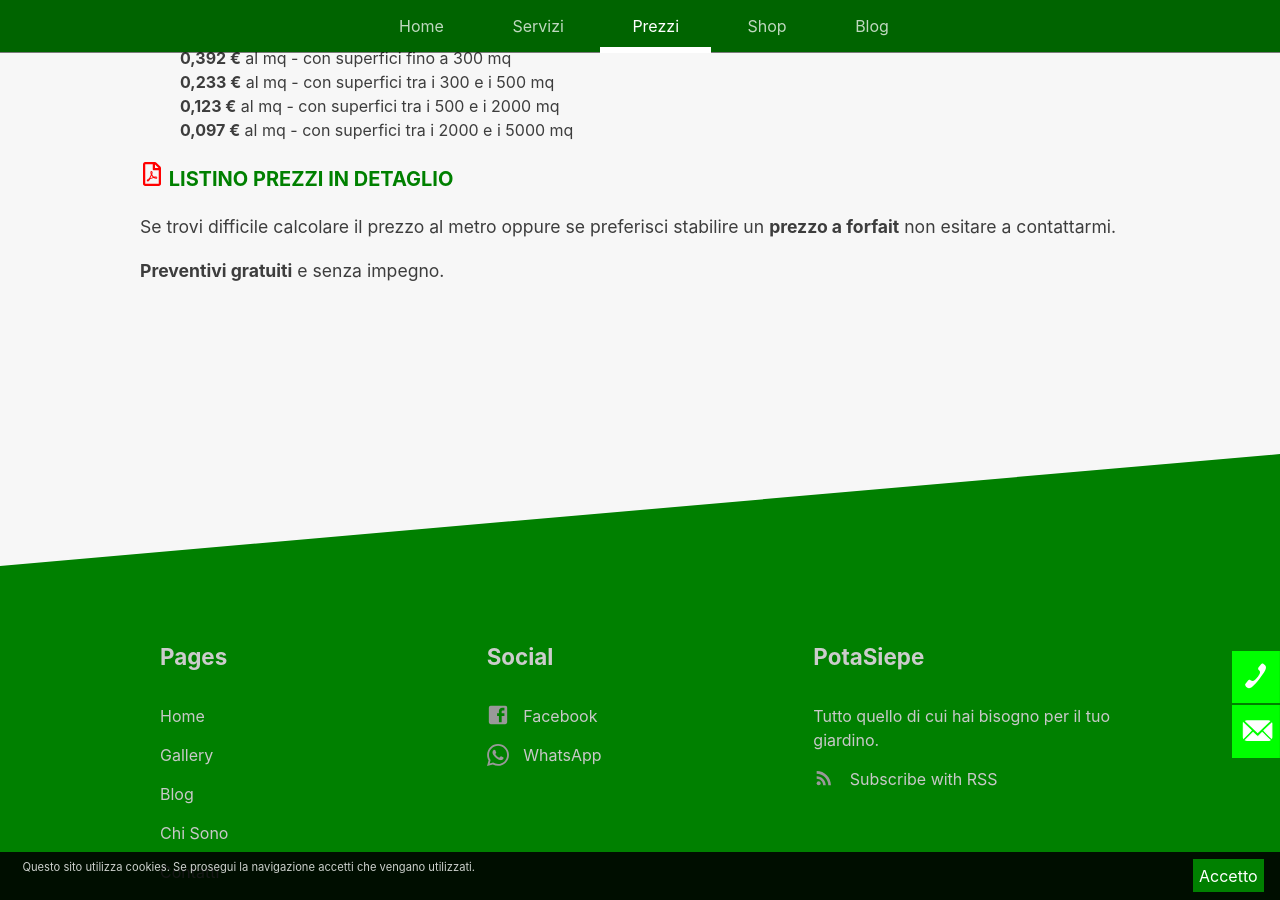
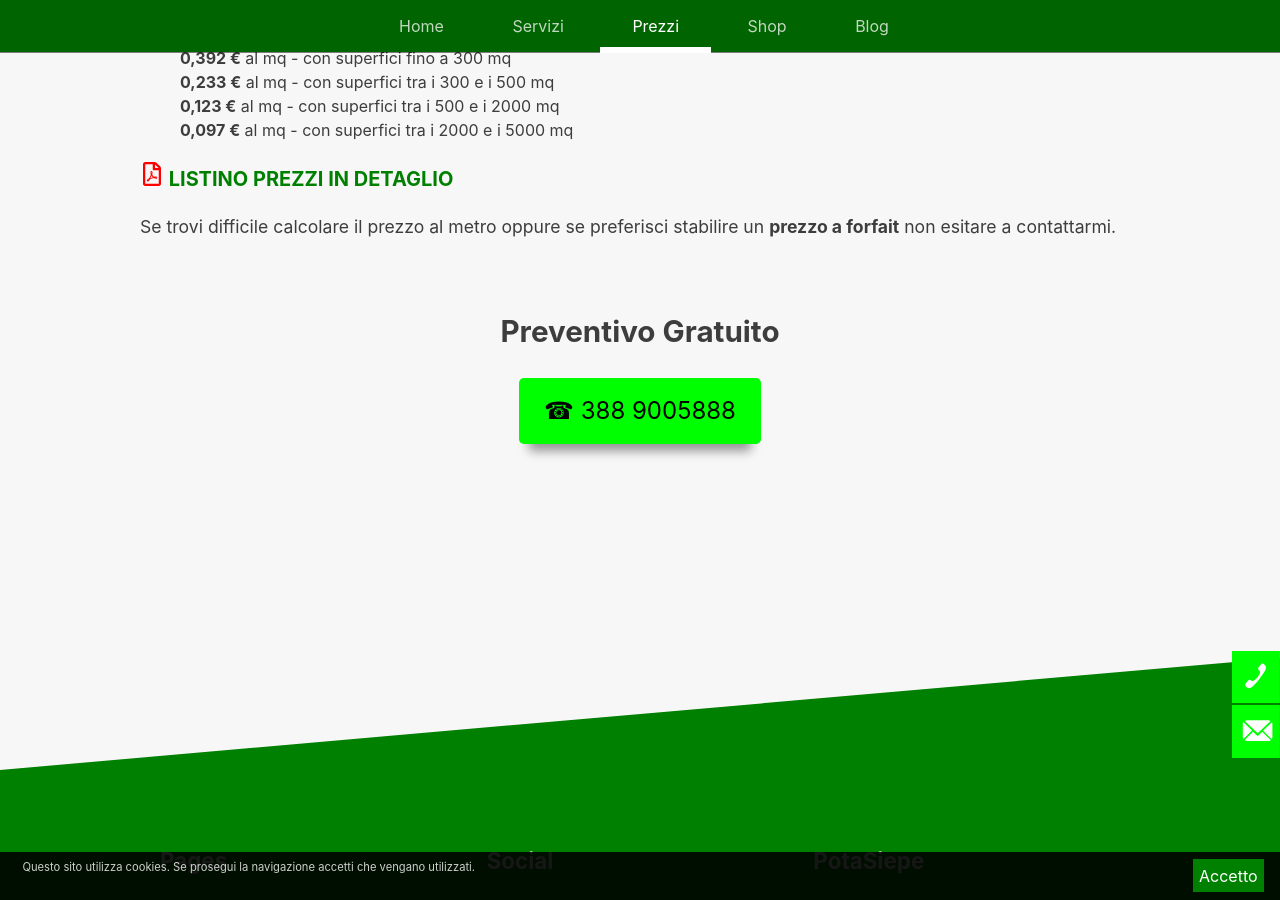
Before and after one commit to enricocaputo/potasiepe, a Jekyll site: the page built from pages/prezzi.md, in a window 1280 px wide and 900 px high, scrolled down 807 px. Built offline with Jekyll 4.4.1, drawn with Linux system fonts in a browser that asks for light colours.

Commit message:
Update prezzi.md

```diff
--- a/pages/prezzi.md
+++ b/pages/prezzi.md
@@ -36,4 +36,10 @@ sitemap:
 
 Se trovi difficile calcolare il prezzo al metro oppure se preferisci stabilire un **prezzo a forfait** non esitare a contattarmi.
 
-**Preventivi gratuiti** e senza impegno.
+
+<br/>
+<div class="text-center">
+  <h2>Preventivo Gratuito</h2>
+  <a title="numero di telefono di Potasiepe Giardiniere +393889005888" href="tel:+393889005888" class="button">&#9742; 388 9005888</a>
+</div>
+<br/>
```
